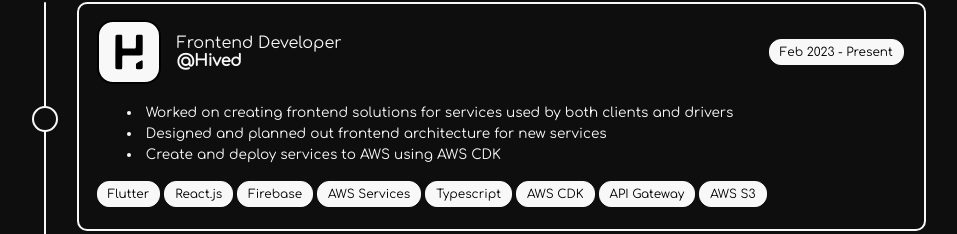
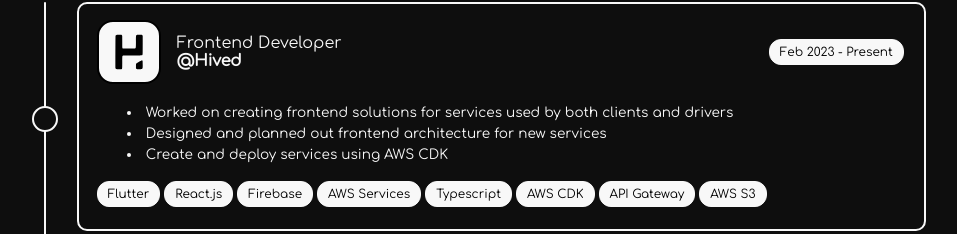
Before and after one commit to gowth6m/gowtham-io, a React (Create React App) app: page / in a window 1280 px wide. Shown: the part 1336-1570 px from the top of the page, without its empty margins (155-1112 px from the left). Built offline with nearby package versions, Linux system fonts and the light colour scheme.

Commit message:
Add GH actions to add cname

```diff
--- a/src/components/about/Timeline.tsx
+++ b/src/components/about/Timeline.tsx
@@ -12,7 +12,7 @@
     [
       "Worked on creating frontend solutions for services used by both clients and drivers",
       "Designed and planned out frontend architecture for new services",
-      "Create and deploy services to AWS using AWS CDK",
+      "Create and deploy services using AWS CDK",
     ],
     [
       "Flutter",
```
